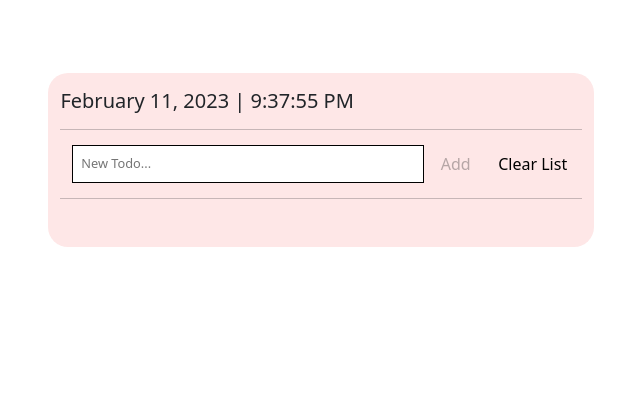
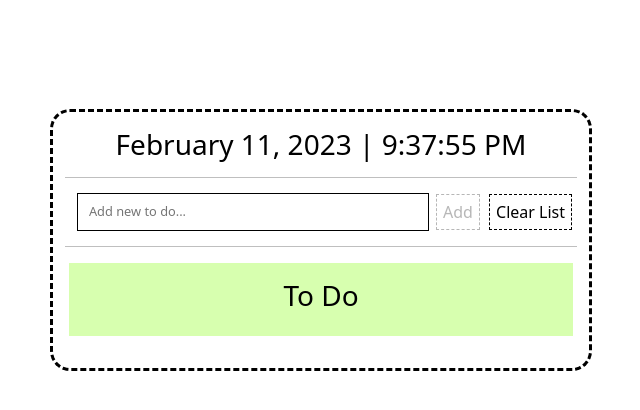
Before and after one commit to rossiny-o/ToDoListApp, a React (Create React App) app: page / in a window 1280 px wide. Shown: the top 410 px of the page, without its empty margins (319-959 px from the left). Built offline with nearby package versions, Linux system fonts and the light colour scheme.

Commit message:
new design pr6

```diff
--- a/src/App.css
+++ b/src/App.css
@@ -5,19 +5,22 @@
 }
 
 body{
+  margin-top: 1rem;
   display: flex;
   align-items:center;
   justify-content: center;
-  min-height: 40vh;
+  min-height: 60vh;
+
 }
 
 
 .container {
-	/* outline: 3px solid rgba(238, 24, 24, 0.322); */
+	padding: 1em;
+	background-color:none;
+  border: 3px dashed black;
+  border-radius: 20px;
+  color: black;
 
-	padding: 1em;
-	background-color: rgba(238, 24, 24, 0.1);
-  border-radius: 20px;
 }
 
 
@@ -46,61 +49,76 @@ body{
 	/* outline: 2px dashed rgb(35, 22, 220); */
   display: flex;
   align-items: center;
-  justify-content: space-between;
-
-
 }
 
 button {
   background-color:transparent;
-  border-radius: 1rem;
-  padding: 0.2rem 0.6rem;
+  padding: 0.2rem 0.4rem;
+  border: 1px dashed;
 
 }
 
 /* end of second row */
 
-.k{
-  background: rgba(128, 255, 0, 0.494);
+/* start of 3rd row */
+
+h3{
+  display:flex;
+  justify-content: center;
+}
+
+.todo-section{
+  background: rgba(128, 255, 0, 0.312);
   margin: 1rem;
+  padding: 1rem;
 }
 
 
 .todo-table-grid {
 	display: flex;
-	justify-content: center;
+	justify-content: start;
 	outline: 1px solid rgb(220, 22, 22);
-	margin: .5rem;
+  background-color: white;
+  border-radius: 2rem;
+  margin-bottom: 0.5rem;
 
 }
 
 .table {
+  display: flex;
+  margin-top: 1rem;
+  margin-left: 1rem;
 	outline: 1px dashed rgb(35, 22, 220);
 }
 
 .todo {
 	padding-right: 1em;
-	background-color: aquamarine;
+	/* background-color: aquamarine; */
+  align-items: center;
 }
 
-.user,
-.status {
-	font-size: small;
-	/* outline: 1px dashed rgb(139, 0, 51); */
+.user {
+
+	/* font-size: small; */
+	/* background-color: rgba(  139, 0, 51, 0.337); */
 }
 
-/* --------- --------- --------- --------- --------- --------- --------- --------- */
+.dropdown{
+  font-size: small;
+  z-index: 100;
+  outline: 0.3px solid brown;
+  padding: 0.5rem 1rem;
 
-/* style for ToDo Item */
+}
 
-/* .list-items:hover{
-  transform: translateY(.1rem);
-} */
 
 #todo-checkbox {
-	margin: 0.2rem;
-	margin-right: 0.5rem;
-	background-color: transparent;
+  width: 15px;
+  height: 15px;
+  margin-top: 10px;
+	margin-right: 1rem;
+	background-color: red;
+  outline: 1px solid rgb(220, 22, 22);
 }
 .todo-text {
 	font-size: small;
@@ -112,6 +130,14 @@ button {
 	font-style: bold;
 	opacity: 0.5;
 }
+
+/* --------- --------- --------- --------- --------- --------- --------- --------- */
+
+/* style for ToDo Item */
+
+/* .list-items:hover{
+  transform: translateY(.1rem);
+} */
 
 /* .todo-edit {
   display: flex;
--- a/src/App.js
+++ b/src/App.js
@@ -74,9 +74,9 @@ function ToDoList() {
 		<div className="container">
 			<div className="row">
 				<div className="col">
-					<h5>
+					<h3>
 						{date} | {time.toLocaleTimeString()}
-					</h5>
+					</h3>
 
 					<hr />
 				</div>
@@ -87,32 +87,27 @@ function ToDoList() {
 					<form className="add-todo-form" onSubmit={handleSubmit}>
 						<input
 							name="item"
-							placeholder="New Todo... "
+							placeholder=" Add new to do... "
 							className="todo-input-form"
 							onChange={(e) => setInputValue(e.target.value)}
 							ref={inputRef}
 							value={inputValue}
 						/>
-
 						<button id="btn" type="submit" disabled={!inputValue}>
 							Add
-							</button>&nbsp;&nbsp;
+						</button>
+						&nbsp;&nbsp;
 						<button id="btn" onClick={handleClear}>
 							Clear List
 						</button>
-
 					</form>
 					<hr />
 				</div>
 			</div>
 
 			<div className="row">
-				<div className="col k">
-					{/* <table className="table-titles">
-            <th>-To Do-</th>
-            <th>-People-</th>
-            <th>-Status-</th>
-            </table> */}
+				<div className="col todo-section">
+					<h3>To Do</h3>
 					{items.map((item) => (
 						<ToDoItem
 							key={item.id}
@@ -145,14 +140,15 @@ function ToDoItem({ id, text, onDelete, onEdit }) {
 	function Table() {
 		return (
 			<div className="table">
-				<td className="todo">
+        <th>
         <input
 					type="checkbox"
 					checked={isChecked}
 					onChange={handleChange}
 					id="todo-checkbox"
 				/>
-
+        </th>
+				<td className="todo">
 					<span className="todo-text" onClick={() => setIsEditing(true)}>
 						{text}
 					</span>
@@ -160,18 +156,18 @@ function ToDoItem({ id, text, onDelete, onEdit }) {
 				</td>
 
 				<td className="user">
-					<label for="dropdown">
+					<label>
 						<select className="dropdown">
 							{users.map((user) => (
-								<option>{user.name}</option>
+								<option key={user.id} value={user.name}>{user.name}</option>
 							))}
 						</select>
-					</label>
+					</label>&nbsp;&nbsp;
 
-					<label for="dropdown">
+					<label>
 						<select className="dropdown">
 							{status.map((status) => (
-								<option>{status.state}</option>
+								<option key={status.id} value={status.state}>{status.state}</option>
 							))}
 						</select>
 					</label>
@@ -181,19 +177,19 @@ function ToDoItem({ id, text, onDelete, onEdit }) {
 	}
 
 	const users = [
-		{ id: 1, name: "Myself" },
-		{ id: 2, name: "John Doe", email: "johndoe@example.com" },
-		{ id: 3, name: "Jane Doe", email: "janedoe@example.com" },
-		{ id: 4, name: "Jim Smith", email: "jimsmith@example.com" },
-		{ id: 5, name: "Alice Johnson", email: "alicejohnson@example.com" },
-		{ id: 6, name: "Bob Williams", email: "bobwilliams@example.com" },
-		{ id: 7, name: "Carol Davis", email: "caroldavis@example.com" },
-		{ id: 8, name: "David Brown", email: "davidbrown@example.com" },
-		{ id: 9, name: "Emily Wilson", email: "emilywilson@example.com" },
-		{ id: 10, name: "Frank Taylor", email: "franktaylor@example.com" },
-		{ id: 11, name: "Grace Lee", email: "gracelee@example.com" },
-		{ id: 12, name: "Henry Clark", email: "henryclark@example.com" },
-		{ id: 13, name: "Isabel Martinez", email: "isabelmartinez@example.com" },
+
+		{ id: 1, name: "John Doe", email: "johndoe@example.com" },
+		{ id: 2, name: "Jane Doe", email: "janedoe@example.com" },
+		{ id: 3, name: "Jim Smith", email: "jimsmith@example.com" },
+		{ id: 4, name: "Alice Johnson", email: "alicejohnson@example.com" },
+		{ id: 5, name: "Bob Williams", email: "bobwilliams@example.com" },
+		{ id: 6, name: "Carol Davis", email: "caroldavis@example.com" },
+		{ id: 7, name: "David Brown", email: "davidbrown@example.com" },
+		{ id: 8, name: "Emily Wilson", email: "emilywilson@example.com" },
+		{ id: 9, name: "Frank Taylor", email: "franktaylor@example.com" },
+		{ id: 10, name: "Grace Lee", email: "gracelee@example.com" },
+		{ id: 11, name: "Henry Clark", email: "henryclark@example.com" },
+		{ id: 12, name: "Isabel Martinez", email: "isabelmartinez@example.com" },
 	];
 
 	const status = [
@@ -202,8 +198,16 @@ function ToDoItem({ id, text, onDelete, onEdit }) {
 		{ id: 3, state: "Done" },
 	];
 
+  useEffect(() => {
+    console.table(users);
+    console.table(status);
+  }, []);
+
+
+
 	if (isEditing) {
 		return (
+      <div className="todo-table-grid">
 			<div className="todo-edit">
 				<input
 					className="editIteminput"
@@ -213,6 +217,7 @@ function ToDoItem({ id, text, onDelete, onEdit }) {
 				<button onClick={handleSave}>Save</button>
 				{"  "}
 				<button onClick={() => onDelete(id)}>Delete</button>
+			</div>
       </div>
 		);
 	}
```
Also changed, not shown: src/users.js (deleted, +0 -14 lines). Lines whose indentation alone changed are shown as unchanged.
